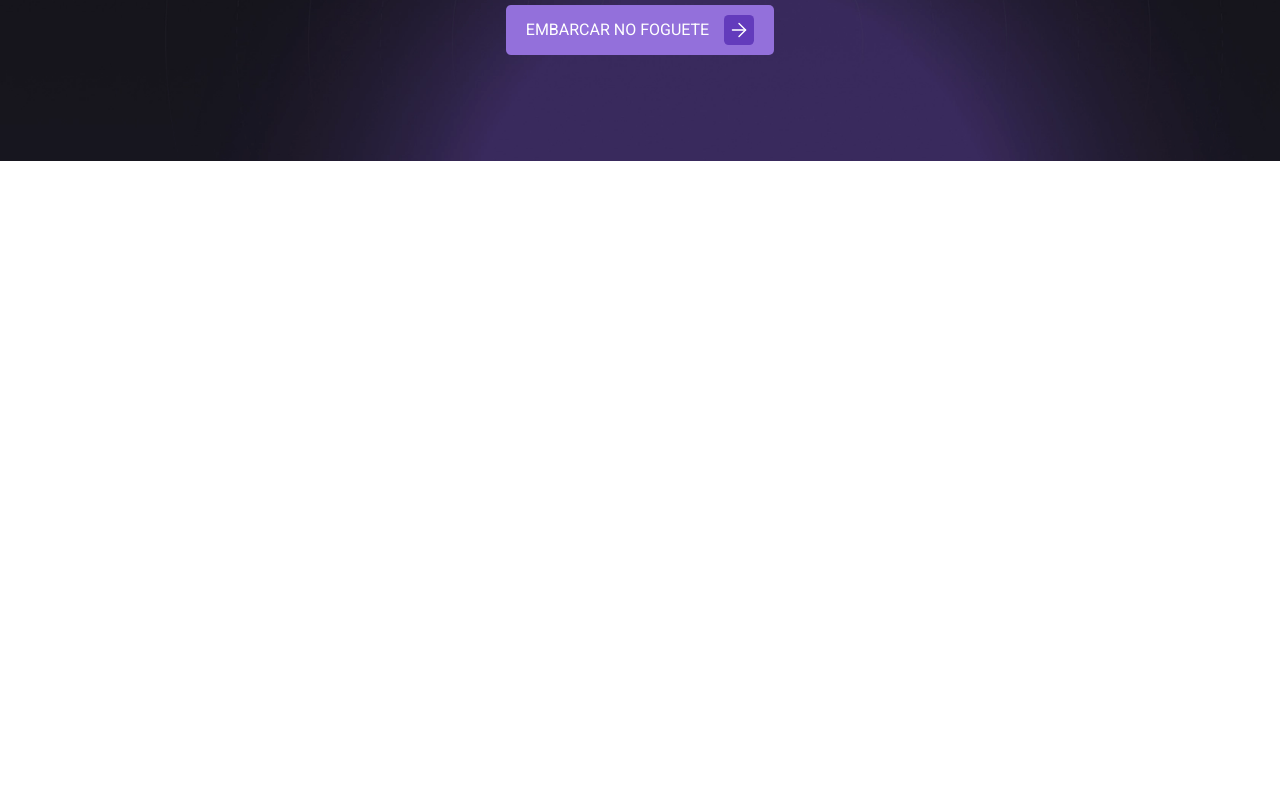
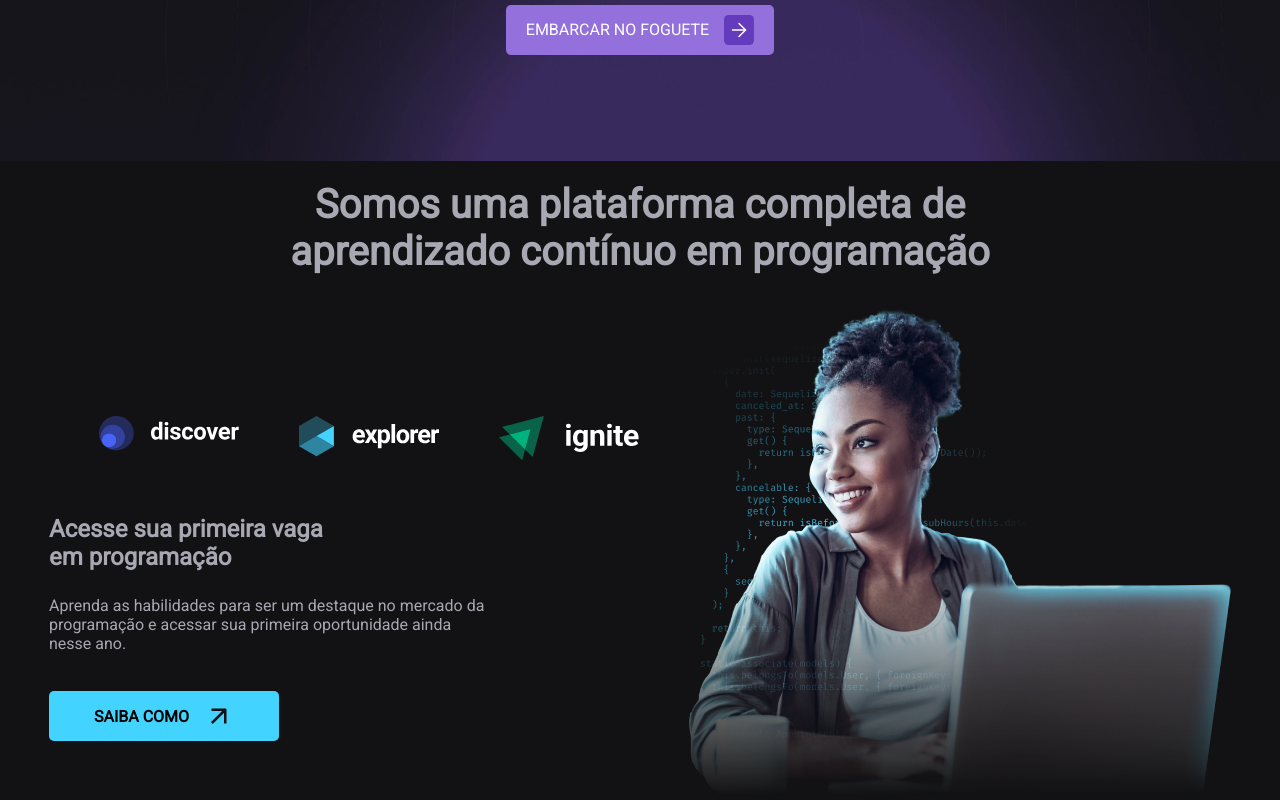
Before and after one commit to GabrielVasconcelosMarques/projeto-rocket, a plain HTML site: page index.html in a window 1280 px wide. Shown: the part 499-1299 px from the top of the page. Before the commit the page ends 800 px from the top, so only its background shows below. Drawn offline with Linux system fonts and the light colour scheme.

Commit message:
Tela de quem somos criada

```diff
--- a/css/main.scss
+++ b/css/main.scss
@@ -124,3 +124,83 @@ main {
     }
 
 }
+
+
+// Estilização da segunda tela
+
+
+.quem-somos {
+    background-color: #121214;
+    a {
+        color: #000;
+        font-weight: 1000;
+    }
+}
+
+.titulo {
+    h1 {
+        padding-top: 20px;
+        font-weight: 900;
+        font-size: 2.5em;
+        max-width: 60%;
+        text-align: center;
+
+    }
+}
+
+
+
+.informacoes {
+
+    width: 50%;
+    ul {
+        width: 100%;
+        list-style: none;
+    }
+
+    img {
+        width: 160px;
+    }
+}
+
+.conteudo-texto {
+
+    h2 {
+        max-width: 45%;
+        padding-bottom: 25px;
+    }
+
+    p {
+        max-width: 70%;
+        padding-bottom: 25px;
+    }
+
+
+}
+
+.button2 {
+    margin-top: 2%;
+    height: 50px;
+    max-width: 230px;
+    border-radius: 5px;
+    font-weight: 500;
+    background: #42d3ff;
+    color: #fff;
+    padding: 10px 20px;
+    display: flex;
+    align-items: center;
+    justify-content: center;
+    cursor: pointer;
+    border: 0;
+    transition: filter 0.2s;
+
+    img {
+        width: 30px;
+        height: 30px;
+        margin-left: 15px;
+    }
+
+    a {
+        text-decoration: none;
+    }
+}
--- a/index.html
+++ b/index.html
@@ -21,8 +21,8 @@
        <nav>
         <div class="flex-container-row">
             <ul class="flex-container-row">
-                <li><a href="#html">Home</a></li>
-                <li><a href="#css">Quem somos</a></li>
+                <li><a href="#home">Home</a></li>
+                <li><a href="#quem-somos-pag">Quem somos</a></li>
                 <li><a href="#javascript">Porque nos escolher</a></li>
                 <li><a href="#links">Parceiros</a></li>
                 <li><a href="#links">Programas</a></li>
@@ -44,7 +44,7 @@
 
     </header>
 
-    <main id="" class="flex-container-column">
+    <main id="home" class="flex-container-column">
             <h1>Acelere cada etapa da sua carreira em programação</h1>
             <p>O mapa completo para você impulsionar sua evolução e acessar as melhores oportunidades da sua carreira como dev.</p>
             <div class="button">
@@ -53,5 +53,43 @@
             </div>
 
     </main>
+
+    <section class="flex-container-column quem-somos" id="quem-somos-pag">
+        <div class="titulo flex-container-column">
+            <h1>Somos uma plataforma completa de aprendizado contínuo em programação</h1>
+        </div>
+
+        <div class="conteudo flex-container-row">
+            <div class="informacoes flex-container-column">
+                <ul class="flex-container-row menu">
+                    <li>
+                        <a href=""><img src="src/discover-reduced.svg" alt=""></a>
+                    </li>
+
+                    <li>
+                        <a href=""><img src="src/explorer.svg" alt=""></a>
+                    </li>
+
+                    <li>
+                        <a href=""><img src="src/ignite-reduced.svg" alt=""></a>
+                    </li>
+                </ul>
+                <div class="conteudo-texto">
+                    <h2>Acesse sua primeira vaga em programação</h2>
+                    <p>Aprenda as habilidades para ser um destaque no mercado da programação e acessar sua primeira oportunidade ainda nesse ano.</p>
+                    <div class="button2">
+                        <a href="">SAIBA COMO</a>
+                        <img src="src/arrow-up-right-black.svg" alt="">
+                    </div>
+
+                </div>
+
+            </div>
+
+            <div class="imagem-section">
+                <img src="src/dev-coding-explorer.webp" alt="">
+            </div>
+        </div>
+    </section>
 </body>
 </html>
```
Also changed, not shown: css/main.css, src/arrow-up-right-black.svg (added), src/dev-coding-explorer.webp (added), src/discover-reduced.svg (added), src/explorer.svg (added), src/ignite-reduced.svg (added), 1 other file.
